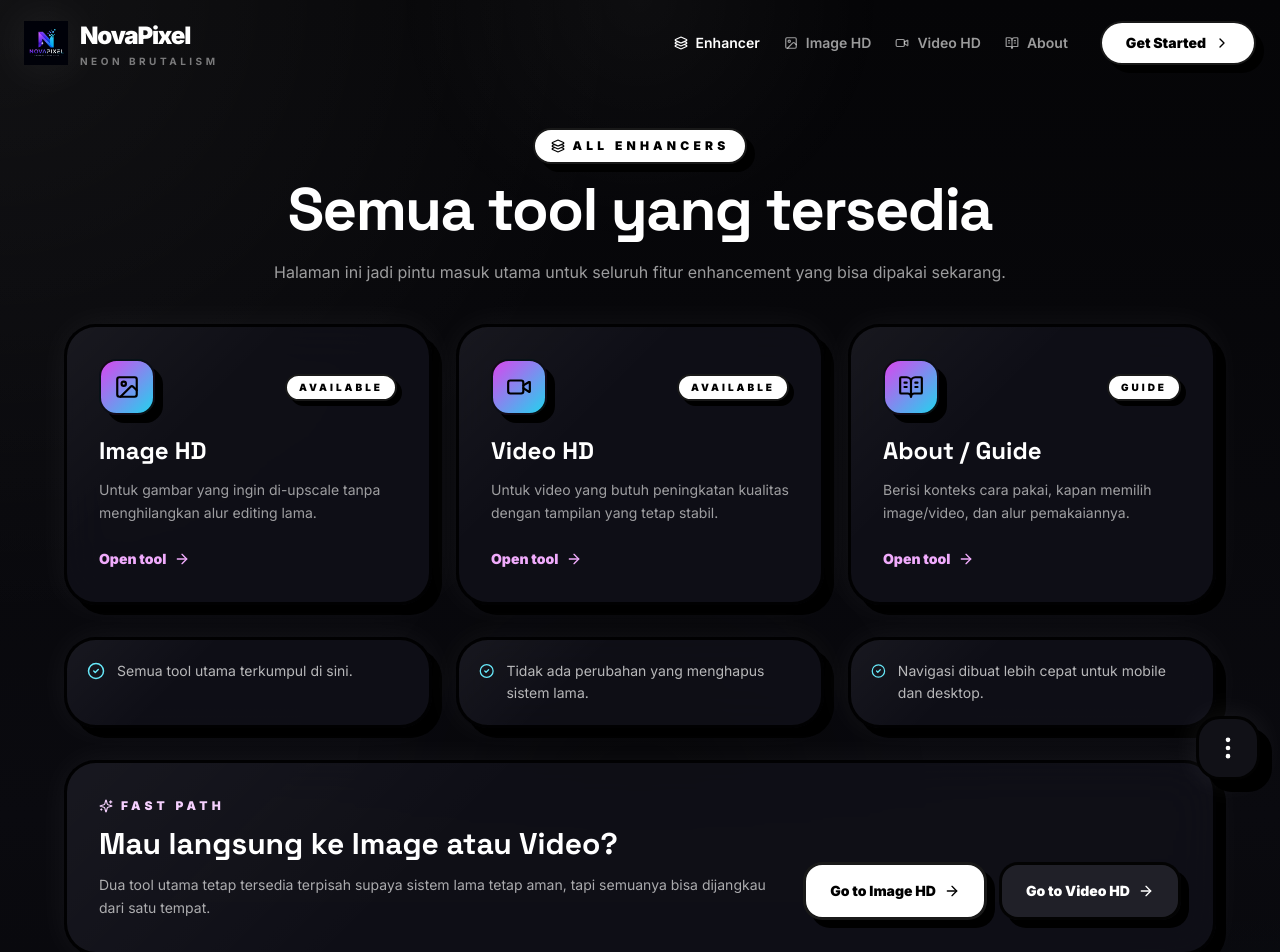
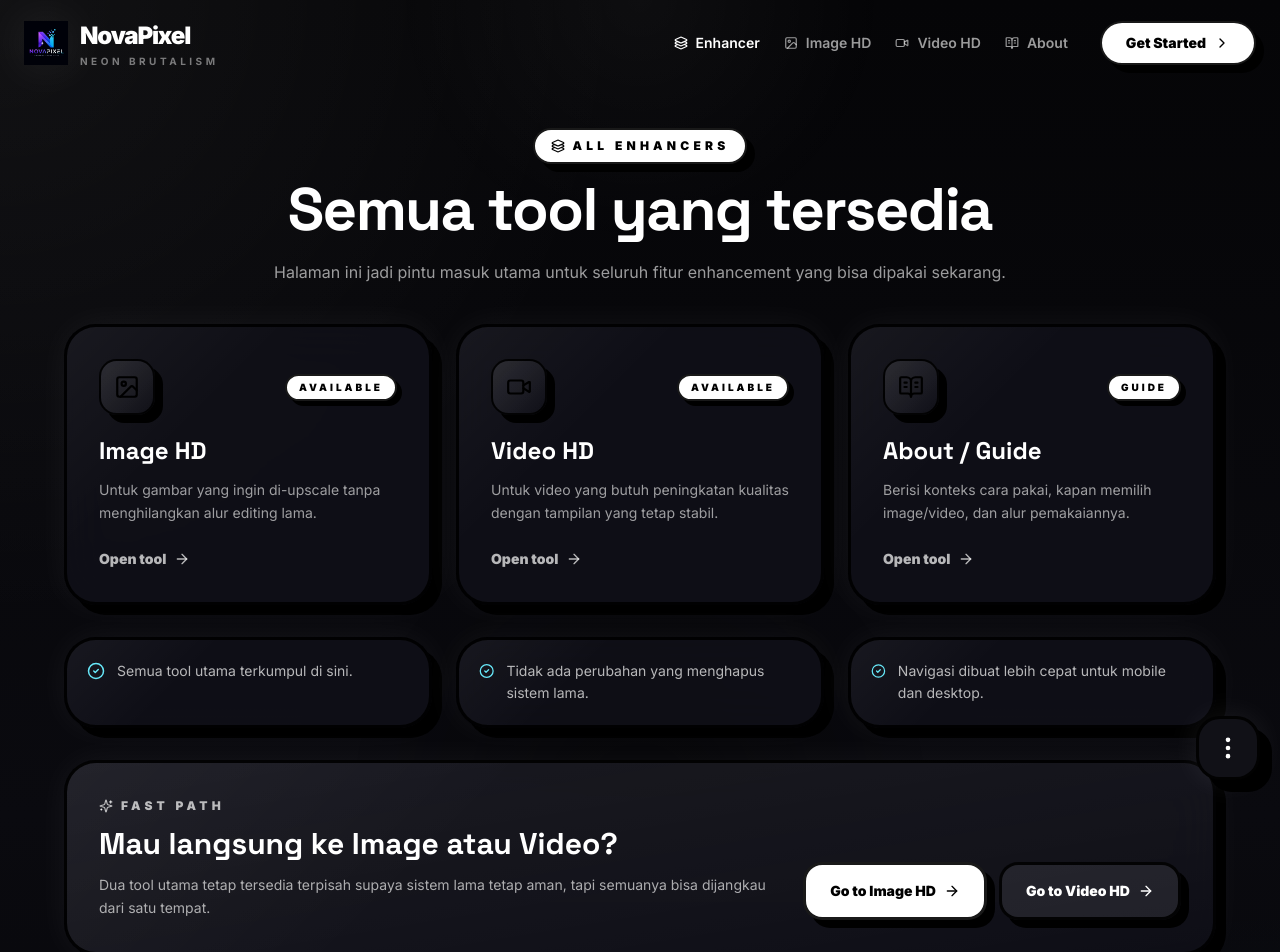
Before and after one commit to XZEERH/NovaPixel, a Next.js app: page /enhancer in a window 1280 px wide. Shown: the top 952 px of the page. Built offline with nearby package versions, Linux system fonts and the light colour scheme.

Commit message:
Add files via upload

```diff
--- a/app/enhancer/page.tsx
+++ b/app/enhancer/page.tsx
@@ -67,7 +67,7 @@ export default function EnhancerPage() {
               <Link href={tool.href} className="group block h-full">
                 <GlassCard className="h-full transition-all group-hover:-translate-y-1 group-hover:bg-white/[0.08]">
                   <div className="mb-5 flex items-center justify-between">
-                    <div className="flex h-14 w-14 items-center justify-center rounded-[1.1rem] border-2 border-black/90 bg-gradient-to-br from-fuchsia-500 to-cyan-400 text-black shadow-[8px_8px_0_#000]">
+                    <div className="flex h-14 w-14 items-center justify-center rounded-[1.1rem] border-2 border-black/90 bg-gradient-to-br from-white/10 to-white/4 text-black shadow-[8px_8px_0_#000]">
                       <tool.icon size={26} />
                     </div>
                     <span className="rounded-full border-2 border-black/90 bg-white px-3 py-1 text-[10px] font-black uppercase tracking-[0.3em] text-black shadow-[5px_5px_0_#000]">
@@ -76,7 +76,7 @@ export default function EnhancerPage() {
                   </div>
                   <h2 className="text-2xl font-black text-white">{tool.title}</h2>
                   <p className="mt-3 text-sm leading-relaxed text-white/60">{tool.desc}</p>
-                  <div className="mt-6 inline-flex items-center gap-2 text-sm font-black text-fuchsia-300">
+                  <div className="mt-6 inline-flex items-center gap-2 text-sm font-black text-white/70">
                     Open tool <ArrowRight size={16} className="transition-transform group-hover:translate-x-1" />
                   </div>
                 </GlassCard>
@@ -96,10 +96,10 @@ export default function EnhancerPage() {
           ))}
         </div>
 
-        <GlassCard className="mt-8 bg-gradient-to-br from-fuchsia-500/14 to-cyan-400/10">
+        <GlassCard className="mt-8 bg-gradient-to-br from-white/5 to-transparent">
           <div className="flex flex-col gap-5 md:flex-row md:items-end md:justify-between">
             <div>
-              <p className="mb-3 inline-flex items-center gap-2 text-xs font-black uppercase tracking-[0.35em] text-fuchsia-200">
+              <p className="mb-3 inline-flex items-center gap-2 text-xs font-black uppercase tracking-[0.35em] text-white/70">
                 <Sparkles size={14} /> Fast path
               </p>
               <h2 className="text-2xl font-black text-white md:text-3xl">
```
